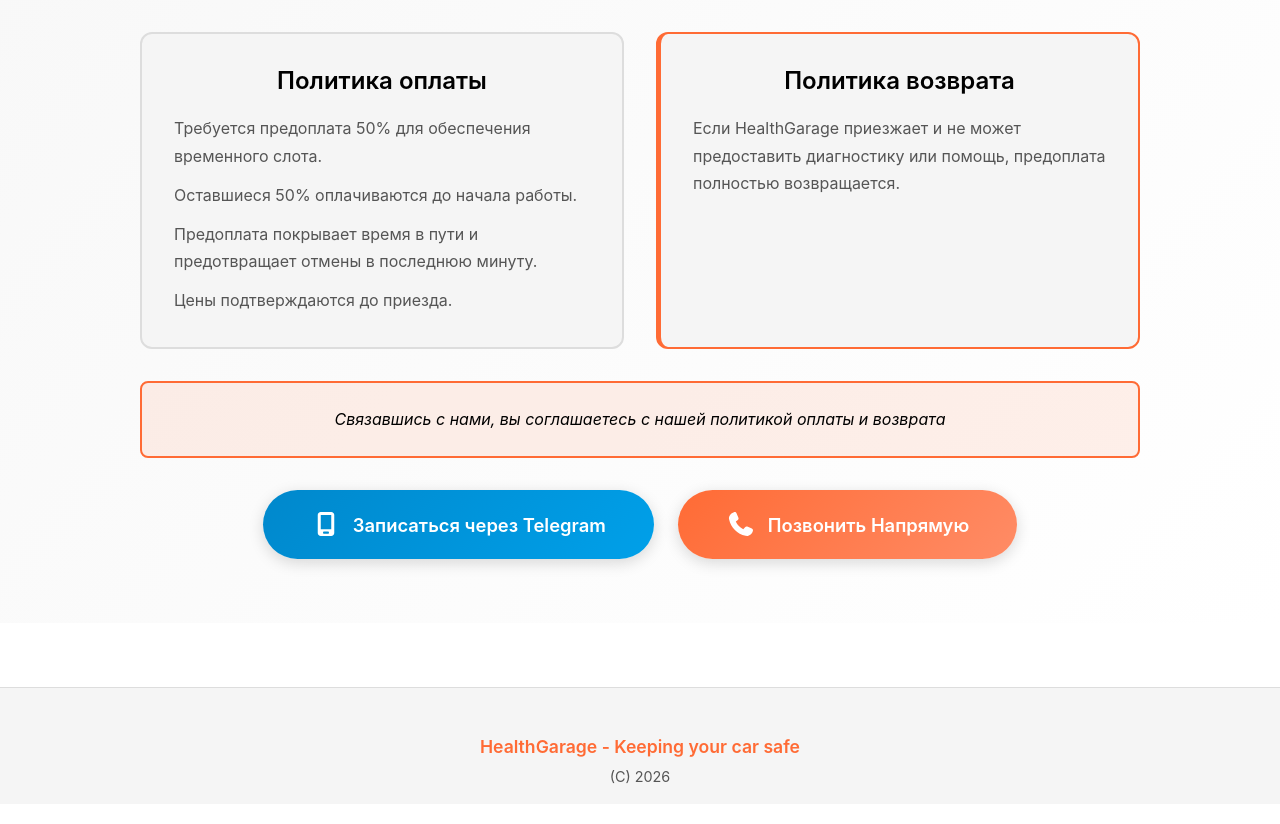
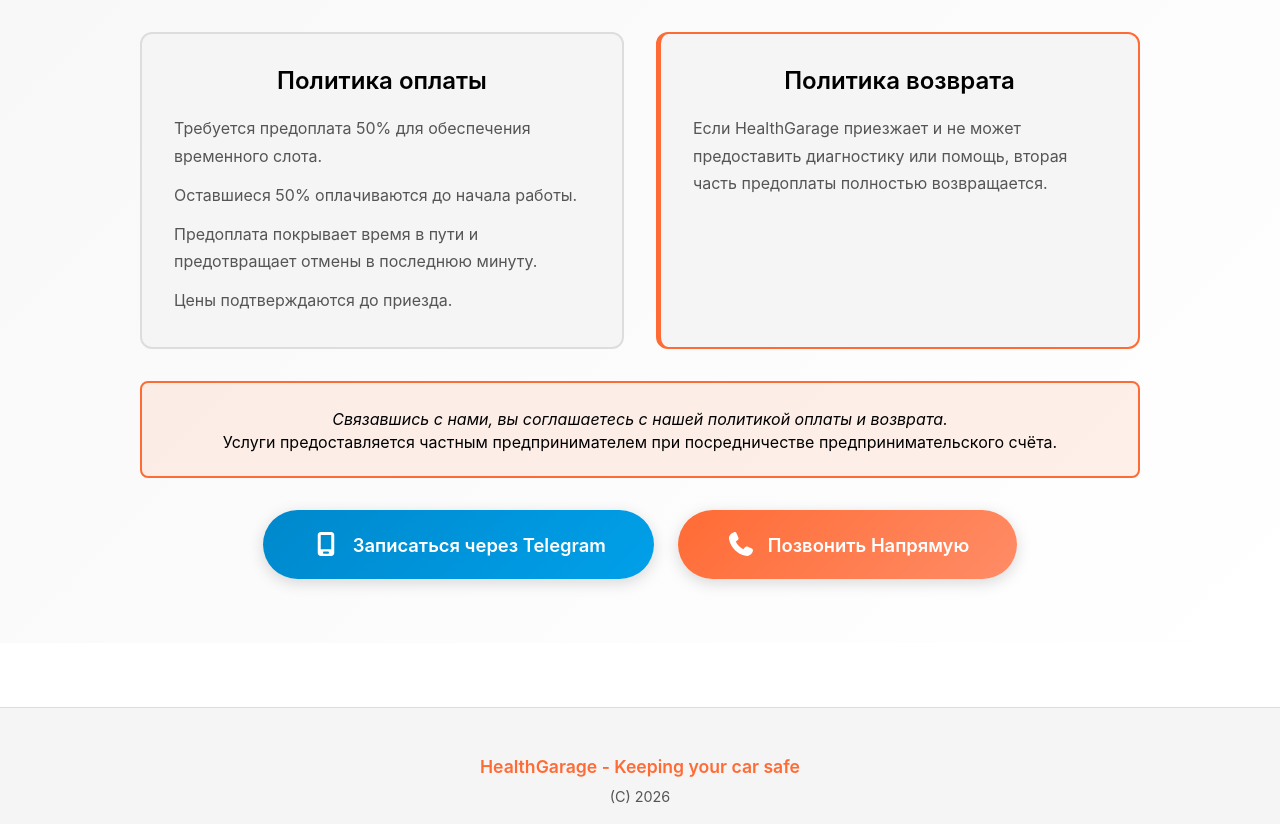
Before and after one commit to HealthGarage/landing, a React (Vite) app: page / in a window 1280 px wide. Shown: the part 6015-6839 px from the top of the page. Built offline with nearby package versions, Linux system fonts and the light colour scheme.

Commit message:
chore: adjusted locales and booking info with additional note

```diff
--- a/src/components/Booking.jsx
+++ b/src/components/Booking.jsx
@@ -104,6 +104,9 @@ const Booking = () => {
             <p className="agreement-text">
               {t('booking.agreement')}
             </p>
+            <p className="business-info">
+              {t('booking.businessInfo')}
+            </p>
           </div>
 
           <div className="contact-buttons">
--- a/src/locales/et.json
+++ b/src/locales/et.json
@@ -233,10 +233,11 @@
       },
       "refund": {
         "title": "Tagastamispoliitika",
-        "description": "Kui HealthGarage saabub ja ei saa diagnostikat ega abi pakkuda, tagastatakse ettemaks täielikult."
+        "description": "Kui HealthGarage saabub ja ei suuda diagnostikat ega abi pakkuda, tagastatakse 50% viimasest töö eest olevast ettemaksust."
       }
     },
-    "agreement": "Meiega ühendust võttes nõustute meie makse- ja tagastamispoliitikaga",
+    "agreement": "Meiega ühendust võttes nõustute meie makse- ja tagastamispoliitikaga.",
+    "businessInfo": "Teenuseid osutab eraisikust ettevõtja ettevõtluskonto vahendusel.",
     "bookViaTelegram": "Broneeri Telegrami Kaudu",
     "callDirectly": "Helista Otse"
   },
--- a/src/locales/ru.json
+++ b/src/locales/ru.json
@@ -233,10 +233,11 @@
       },
       "refund": {
         "title": "Политика возврата",
-        "description": "Если HealthGarage приезжает и не может предоставить диагностику или помощь, предоплата полностью возвращается."
+        "description": "Если HealthGarage приезжает и не может предоставить диагностику или помощь, вторая часть предоплаты полностью возвращается."
       }
     },
-    "agreement": "Связавшись с нами, вы соглашаетесь с нашей политикой оплаты и возврата",
+    "agreement": "Связавшись с нами, вы соглашаетесь с нашей политикой оплаты и возврата.",
+    "businessInfo": "Услуги предоставляется частным предпринимателем при посредничестве предпринимательского счёта.",
     "bookViaTelegram": "Записаться через Telegram",
     "callDirectly": "Позвонить Напрямую"
   },
```
